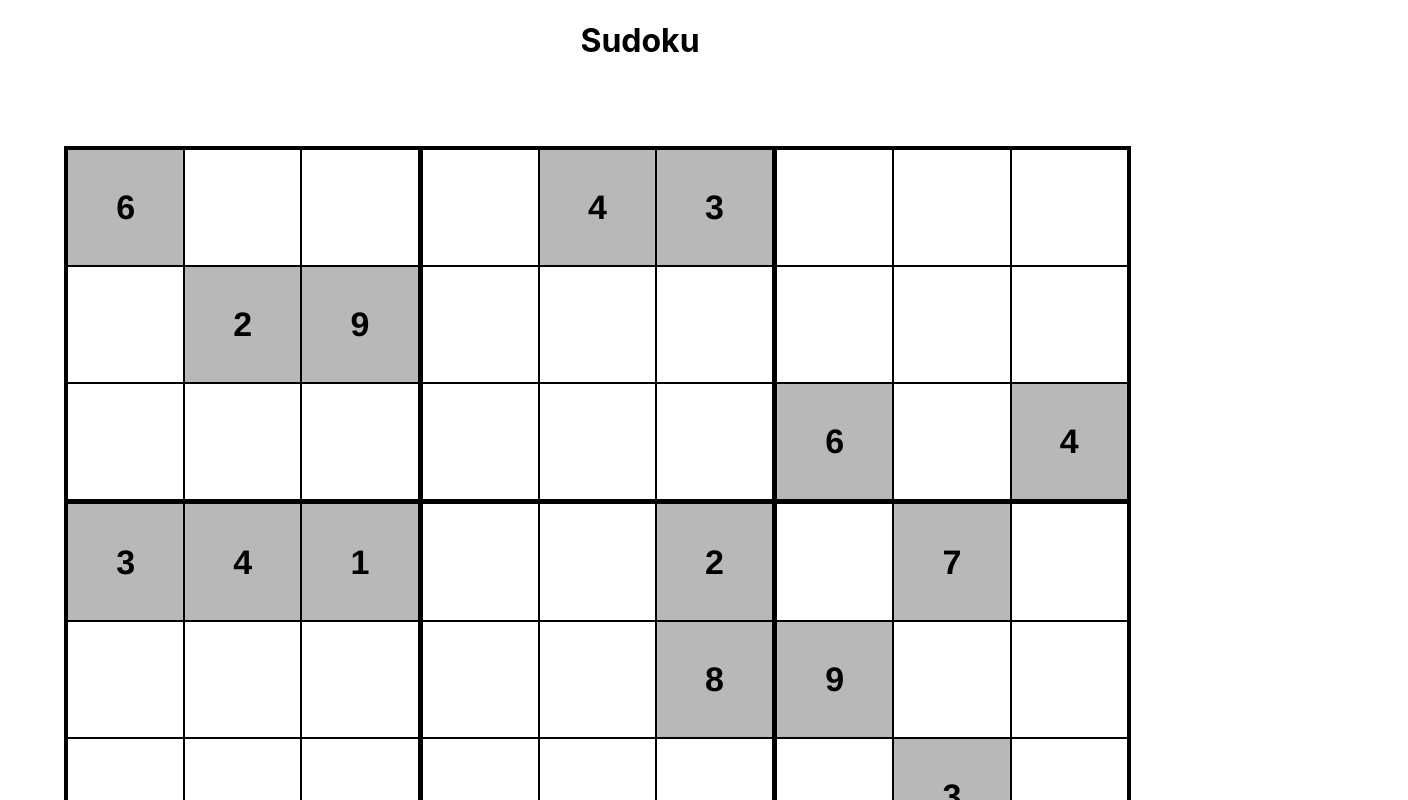
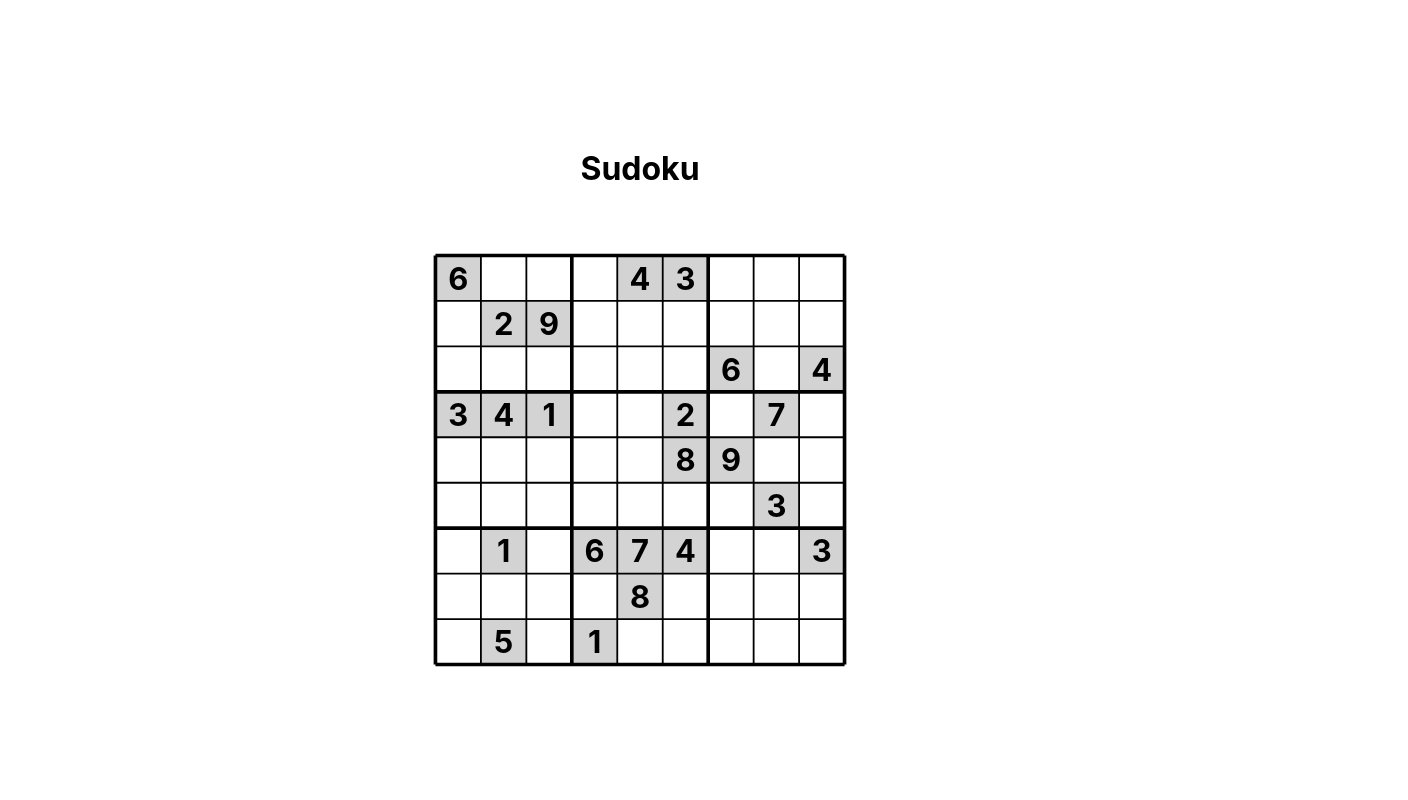
Before and after one commit to fbg871/sudoku-app-react, a React (Create React App) app: page / in a window 1280 px wide. Shown: the top 800 px of the page, 1408 px wide, since content can reach past the window. Built offline with nearby package versions, Linux system fonts and the light colour scheme.

Commit message:
Made grid and numbers SVG elements instead of table

```diff
--- a/src/components/PencilMarks.tsx
+++ b/src/components/PencilMarks.tsx
@@ -8,4 +8,4 @@ import { IState as Props } from "./SudokuGrid";
 
 
 // Create a function that produces a small text element overlaying the top of the cell,
-// at a given cell index. Use
+// at a given cell index. Use css to place it in correct spot.
--- a/src/components/SudokuCell.tsx
+++ b/src/components/SudokuCell.tsx
@@ -4,13 +4,11 @@ import SudokuGrid, { IState as Props } from "./SudokuGrid";
 import blockInvalid from "./blockInvalid"
 import { setConstantValue } from 'typescript';
 
-import {generateSolved} from "./SudokuGenerate";
-
-const row = [0, 1, 2, 3, 4, 5, 6, 7, 8];
-
-const valid_inputs = [1, 2, 3, 4, 5, 6, 7, 8, 9];
+import { generateSolved } from "./SudokuGenerate";
+import { clearLine } from 'readline';
 
 
+export var currently_selected: any[] = [];
 
 const sudoku_test = [
     [6, 0, 0, 0, 4, 3, 0, 0, 0],
@@ -42,6 +40,7 @@ const solved_test = [
 // }
 
 
+
 const SudokuCell = ({ cell, setCell }: {
     cell: {
         value?: number;
@@ -56,7 +55,7 @@ const SudokuCell = ({ cell, setCell }: {
         column: number;
         index: number;
         error: boolean;
-        block:number;
+        block: number;
     }[]
 
     setCell: React.Dispatch<React.SetStateAction<{
@@ -86,14 +85,19 @@ const SudokuCell = ({ cell, setCell }: {
 
     function highlightCell(numindex: number, value: number, row: number, column: number) {
 
+        console.log(numindex)
+
         var relatedRows: number[] = [];
 
         var relatedColumns: number[] = [];
 
+        currently_selected = [];
+
         cell.map((cell: any) => {
-            if (cell.index == numindex) {
+            if ((cell.index == numindex) && (cell.isPreFilled == false)) {
                 cell.isSelected = true;
                 cell.isRelated = true;
+                currently_selected.push(cell.index)
                 if (cell.value != undefined) {
                     relatedRows.push(cell.row)
                     relatedColumns.push(cell.column)
@@ -114,9 +118,9 @@ const SudokuCell = ({ cell, setCell }: {
             }
         })
 
-
         setCell([...cell])
         highlightRowsandColumns(relatedRows, relatedColumns)
+        console.log(currently_selected)
     }
 
     function highlightRowsandColumns(relatedRows: number[], relatedColumns: number[]) {
@@ -128,10 +132,36 @@ const SudokuCell = ({ cell, setCell }: {
                 cell.isRelated = false;
             }
         })
+        console.log(relatedColumns)
+        setCell([...cell])
     }
 
+    function InputValue(e: React.KeyboardEvent<SVGGElement>) {
+        if (currently_selected.length != 0) {
+            console.log("index: " + currently_selected[0])
+            console.log("key value: " + e.key)
+            console.log("key code: " + e.code)
+        }
 
+        cell.map((cell) => {
+            if (cell.index == currently_selected[0] && cell.isPreFilled == false) {
+                if ([1, 2, 3, 4, 5, 6, 7, 8, 9].includes(parseInt(e.key))) {
+                    cell.value = parseInt(e.key)
+                    recentColumn = cell.column
+                    recentIndex = cell.index
+                    recentRow = cell.row
+                    recentValue = cell.value
+                    errorCheck(cell.index)
+                } else if (e.key == "Backspace" || e.key == "Delete") {
+                    cell.value = undefined;
+                    cell.error = false;
+                }
+            }
+        })
+        setCell([...cell])
+    }
 
+    // Check if input value is conflicting
     function errorCheck(numindex: number) {
 
         var err = false
@@ -147,7 +177,6 @@ const SudokuCell = ({ cell, setCell }: {
                 }
             })
         }
-
 
         cell.map((cell: any) => {
             if (cell.index == numindex) {
@@ -168,69 +197,17 @@ const SudokuCell = ({ cell, setCell }: {
         recentValue = -1
     }
 
-    const handleChange = (e: React.ChangeEvent<HTMLInputElement>, numindex: number): void => {
-
-        const updatedCells: React.SetStateAction<{ value?: number | undefined; isPreFilled: boolean; isSelected: boolean; isRelated: boolean; isBoldTop: boolean; isBoldBottom: boolean; isBoldLeft: boolean; isBoldRight: boolean; row: number; column: number; index: number; error: boolean; block: number }[]> = [];
-
-
-        cell.map((cell: any) => {
-            if (cell.index == numindex) {
-                const newCell = cell;
-
-                if (valid_inputs.includes(parseInt(e.target.value))) {
-                    newCell.value = parseInt(e.target.value)
-                    recentValue = newCell.value
-                    recentIndex = newCell.index
-                    recentRow = newCell.row
-                    recentColumn = newCell.column
-
-                } else {
-
-                    newCell.value = 0
-                    e.target.value = ""
-                }
-                // newCell.value = parseInt(e.target.value)
-                updatedCells.push(newCell)
-                if (cell.value == "") {
-                    cell.error = false
-                    console.log(cell)
-                }
-            } else {
-                updatedCells.push(cell)
-            }
-
-
-        })
-
-        // setCell(updatedCells)
-        errorCheck(numindex)
-        generateSolved();
-    }
-
-    // const checkKey = (e: { key: string; preventDefault: () => any; }) => {
-    //     blockInvalid;
-    //     if(e.key)
-    // }
-
-
-    const maxLengthCheck = (e: React.ChangeEvent<HTMLInputElement>) => {
-        if (e.target.value.length > parseInt(e.target.max, 10)) {
-            e.target.value = e.target.value.slice(0, parseInt(e.target.max, 10))
-        }
-        if (parseInt(e.target.value) <= 0) {
-            e.target.value = ""
-        }
-    }
-
     return (
-        <div className="row" data-row-index={0}>
+        <g className="cells" onKeyDown={(e) => InputValue(e)} tabIndex={0}>
             {
                 cell.map((cell: any) =>
-                    <div className="sudoku-cell"
+
+                    <g className="cell-group">
+                        <rect className="sudoku-cell"
                             key={cell.index}
-                        data-isPreFilled={cell.isPreFilled}
-                        data-isSelected={cell.isSelected}
-                        data-isRelated={cell.isRelated}
+                            data-isprefilled={cell.isPreFilled}
+                            data-isselected={cell.isSelected}
+                            data-isrelated={cell.isRelated}
                             data-row={cell.row}
                             data-column={cell.column}
                             data-error={cell.error}
@@ -239,22 +216,30 @@ const SudokuCell = ({ cell, setCell }: {
                             data-isboldbottom={cell.isBoldBottom}
                             data-isboldleft={cell.isBoldLeft}
                             data-isboldright={cell.isBoldRight}
+
+                            x={cell.column * 50}
+                            y={cell.row * 50}
+                            width="50"
+                            height="50"
+
+                            onMouseDown={() => highlightCell(cell.index, cell.value, cell.row, cell.column)}
+
                         >
-                        <input
-                            className="cell-input"
-                            type="number"
-                            max="1"
-                            data-id={cell.index}
-                            data-isselected={cell.isSelected}
-                            data-error={cell.error}
-                            onClick={() => highlightCell(cell.index, cell.value, cell.row, cell.column)}
-                            onInput={maxLengthCheck}
-                            onChange={(e) => handleChange(e, cell.index)}
-                            onKeyDown={blockInvalid}
-                            defaultValue={cell.value}></input>
-                    </div>)
-            }
-        </div>
+                        </rect>
+                        <text
+                            className="sudoku-numbers"
+                            x={(cell.column * 50) + 25}
+                            y={(cell.row * 50) + 25}
+                            width="50"
+                            height="50"
+                        >
+                            {cell.value}
+                        </text>
+
+                    </g>
+
+                )}
+        </g>
 
     )
 }
--- a/src/components/SudokuGenerate.tsx
+++ b/src/components/SudokuGenerate.tsx
@@ -14,7 +14,6 @@ const generateInitial = () => {
         grid.push(row)
 
     }
-
 
     console.log(grid)
 }
--- a/src/components/SudokuGrid.tsx
+++ b/src/components/SudokuGrid.tsx
@@ -1,7 +1,10 @@
 import React, { useState } from 'react';
-import SudokuCell from './SudokuCell';
+import SudokuCell, {currently_selected} from './SudokuCell';
+
 
 const sudoku_rows = [0, 1, 2, 3, 4, 5, 6, 7, 8];
+
+const gridlines = [0,1,2,3,4,5,6,7,8,9];
 
 const sudoku_test = [
     [6, 0, 0, 0, 4, 3, 0, 0, 0],
@@ -45,21 +48,21 @@ export interface IState {
     }[]
 }
 
-
-
 function SudokuGrid() {
     // const [cell, setCell] = useState<IState["cell"]>([])
-
     const [cell, setCell] = useState(CreateArray())
-
     return (
-        <div className="SudokuGrid">
-            {
-                <SudokuCell cell={cell} setCell={setCell} />
-            }
-        </div>
+        <svg className="row" width="500" height="500" viewBox="-50 -50 550 550">
+            <SudokuCell cell={cell} setCell={setCell} />
+            <g className="grid">
+                {gridlines.map((gridlines) => <line fill="none" className="gridline-horizontal" stroke="#000" x1="0" y1={gridlines * 50} x2="450" y2={gridlines * 50} strokeWidth="2" data-row={gridlines + 1} />)}
+                {gridlines.map((gridlines) => <line fill="none" className="gridline-vertical" stroke="#000" x1={gridlines * 50} y1="0" x2={gridlines * 50} y2="450" strokeWidth="2" data-column={gridlines + 1} />)}
+            </g>
+        </svg>
     );
 }
+
+// onClick={(e) => console.log(e.clientX)
 
 function CreateArray() {
 
--- a/src/index.css
+++ b/src/index.css
@@ -12,23 +12,28 @@ code {
     monospace;
 }
 
-.SudokuGrid {
-  width:100%;
-  padding:5%;
+.App{
+  padding:10%;
+  pointer-events: none;
 }
 
 .row {
-  width: 90vw;
+  position: center;
 }
 
+
+/* Class for rect in grid */
 .sudoku-cell {
   border: 1px solid black;
-
-  width: 9vw;
-  height: 9vw;
-  float:left;
+  fill:transparent;
 }
 
+svg {
+  width: 100%;
+  position: center;
+}
+
+/* Class for text  */
 .cell-input {
   width: 100%;
   height: 100%;
@@ -41,57 +46,56 @@ code {
   /* cursor:none; */
 }
 
-/* Chrome, Safari, Edge, Opera */
-input::-webkit-outer-spin-button,
-input::-webkit-inner-spin-button {
-  -webkit-appearance: none;
-  margin: 0;
+[data-isprefilled=true] {
+  fill:rgb(211, 211, 211);
 }
 
-/* Firefox */
-input[type=number] {
-  -moz-appearance: textfield;
-}
-
-input{
-  box-sizing:border-box;
-  font-family: "Helvetica";
-  font-weight: bolder;
-}
-
-[data-isboldtop=true] {
-  border-top: 4px solid black;
-  fill:black;
-}
-
-[data-isboldbottom=true] {
-  border-bottom: 4px solid black;
-}
-
-[data-isboldleft=true] {
-  border-left: 4px solid black;
-}
-
-[data-isboldright=true] {
-  border-right: 4px solid black;
-}
-
-[data-isprefilled=true] {
-  background-color: #b8b8b8;
-}
-
-/* div input:focus {
-  background-color: #ffe6a1;
-} */
-
 [data-error=true] {
-  background-color: #eb7f7f !important;
+  fill: #eb7f7f !important;
 }
 
 [data-isselected=true] {
-  background-color:bisque;
+  fill:bisque;
 }
 
-[data-isrelated=true] {
-  background-color: lightskyblue;
+/* [data-isrelated=true] {
+  fill: lightskyblue;
+} */
+
+/* Create bold gridlines */
+[data-row="1"],
+[data-row = "4"],
+[data-row="7"],
+[data-row="10"],
+[data-column="1"],
+[data-column="4"],
+[data-column="7"],
+[data-column="10"]
+{
+  stroke-width: 4;
 }
+
+g {
+  pointer-events: auto;
+}
+
+/* SVG <rect> element */
+rect {
+  pointer-events: auto;
+}
+
+/* SVG <text> element */
+.sudoku-numbers {
+  outline-width: 0;
+  font-size:34px;
+  text-anchor: middle;
+  alignment-baseline: central;
+  font-weight: bolder;
+  pointer-events:none;
+
+  /* Makes text not highlightable */
+  -webkit-user-select: none; /* Safari */
+  -moz-user-select: none; /* Firefox */
+  -ms-user-select: none; /* IE10+/Edge */
+  user-select: none; /* Standard */
+}
```
Lines whose indentation alone changed are shown as unchanged.
